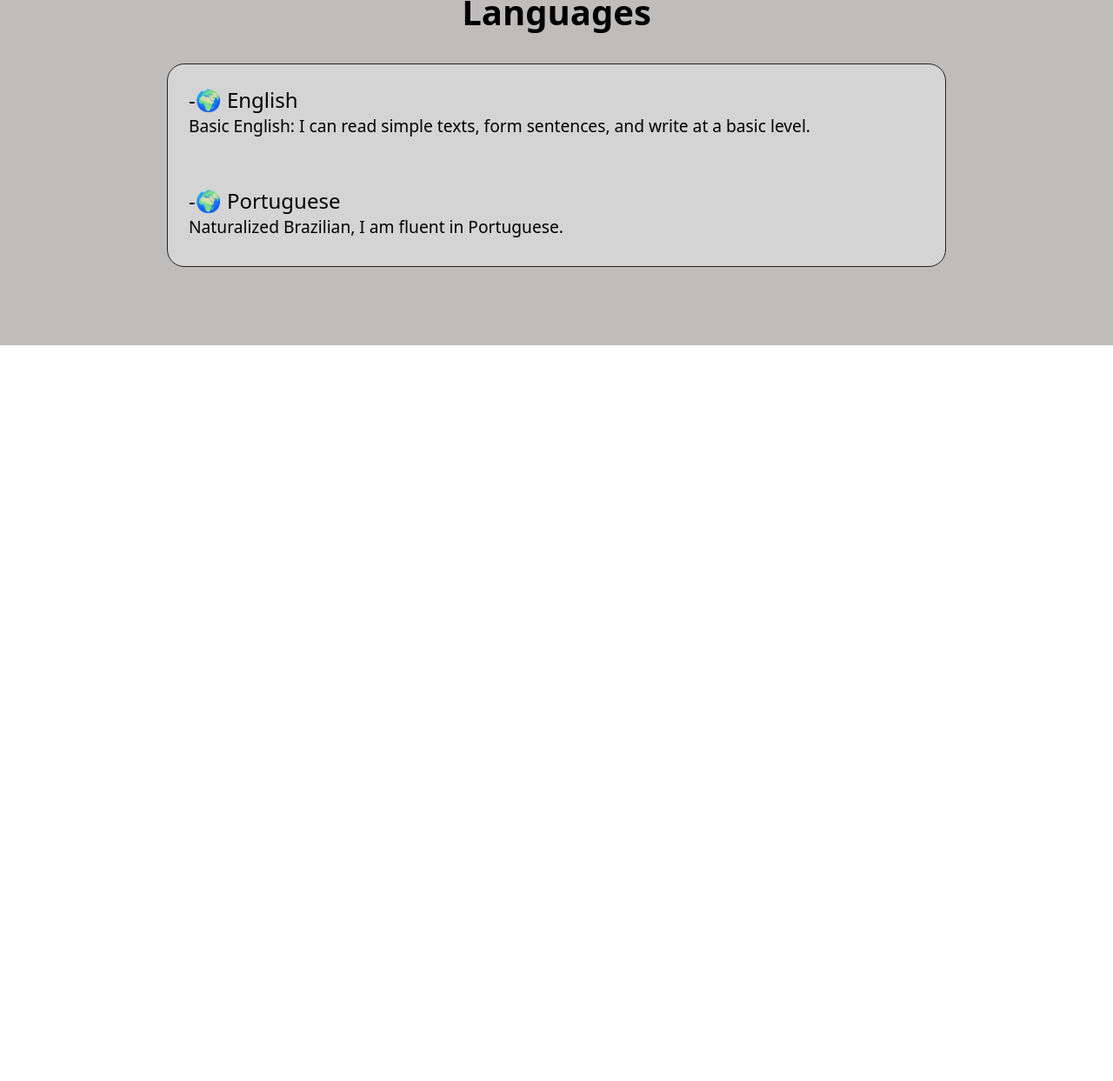
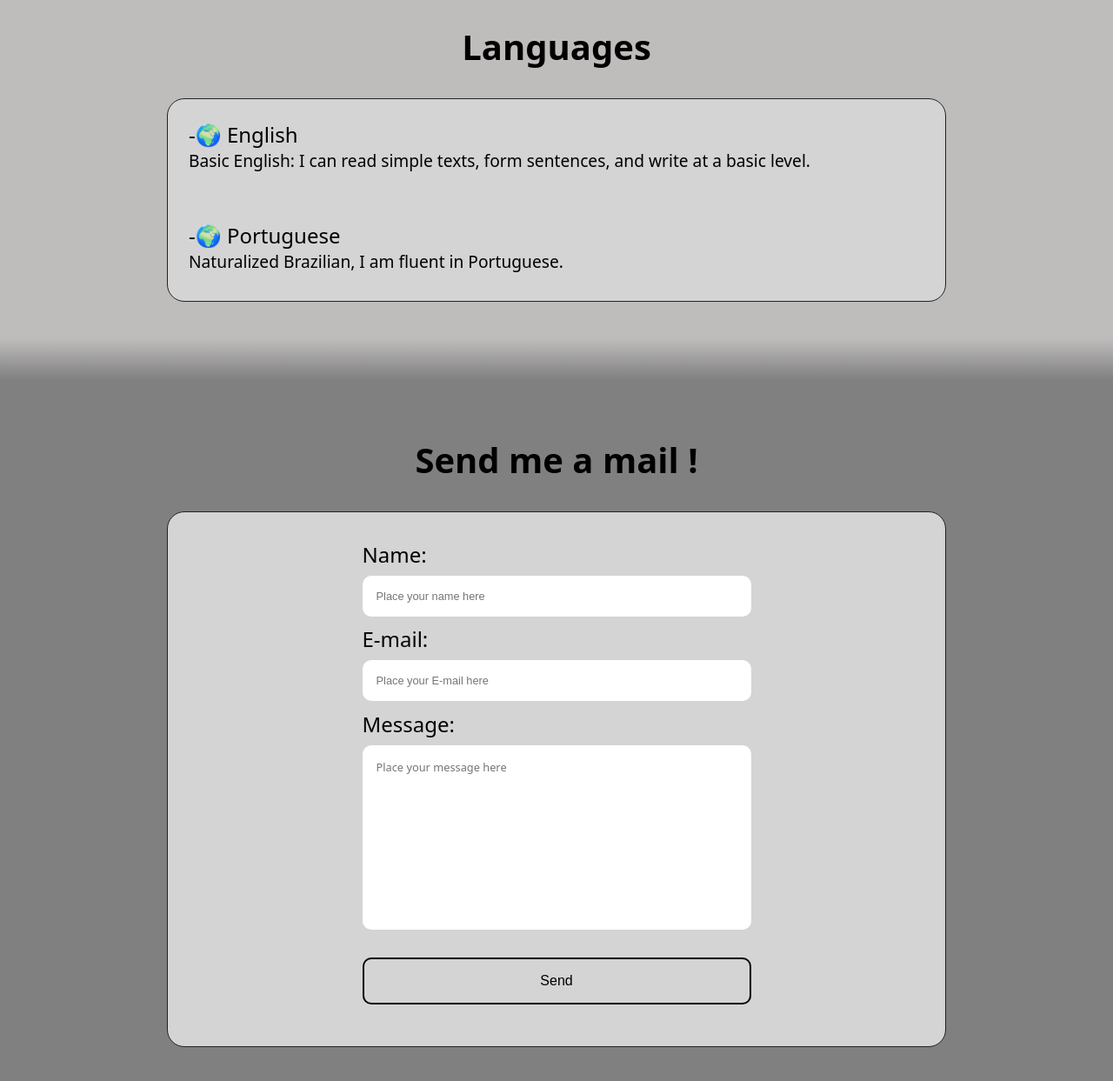
Before and after one commit to Luis-Demarchi/Projeto-Curriculo, a plain HTML site: page Frontend/index.html in a window 1280 px wide. Shown: the part 5832-7075 px from the top of the page at 87% size. Before the commit the page ends 6229 px from the top, so only its background shows below. Drawn offline with Linux system fonts and the light colour scheme.

Commit message:
Added a frontend of contact page

```diff
--- a/Frontend/index.html
+++ b/Frontend/index.html
@@ -21,7 +21,7 @@
                     <li><a href="#experiences">Experiences</a></li>
                     <li><a href="#projects">Projects</a></li>
                     <li><a href="#education">Education</a></li>
-                    <li><a href="">Contact</a></li>
+                    <li><a href="#contact">Contact</a></li>
                 </ul>
             </nav>
         </header>
@@ -376,6 +376,29 @@
                     </div>
                 </div>
             </section>
+            <section id="contact" class="pageContact">
+                <div class="contentPages">
+                    <h1 class="titlePages">Send me a mail !</h1>
+                    <div class="spaceOfContainers">
+                        <div class="containersExperiences">
+                            <div class="contentContainersContact">
+                                <form id="contactForm">
+                                    <label for="name">Name:</label>
+                                    <input type="text" id="name" name="name" placeholder="Place your name here" required>
+
+                                    <label for="email">E-mail:</label>
+                                    <input type="email" id="email" name="email" placeholder="Place your E-mail here" required>
+
+                                    <label for="message">Message:</label>
+                                    <textarea name="message" id="message" placeholder="Place your message here" cols="30" rows="10" required></textarea>
+
+                                    <button type="submit">Send</button>
+                                </form>
+                            </div>
+                        </div>
+                    </div>
+                </div>
+            </section>
         </main>
         <script src="script.js"></script>
     </body>
--- a/Frontend/style.css
+++ b/Frontend/style.css
@@ -16,6 +16,12 @@ a{
 
 strong{
     font-weight: 450;
+}
+
+label{
+    font-weight: 450;
+    font-size: 1.5rem;
+    margin-bottom: 0.5rem;
 }
 
 .text-container p{
@@ -197,6 +203,12 @@ strong{
         padding-top: 10% !important;
         padding-bottom: 25% !important;
     }
+
+    /* Contact page */
+
+    .pageContact form{
+        width: 80% !important;
+    }
 }
 
 /* Navbar*/
@@ -232,7 +244,7 @@ strong{
 
 .pageAboutMe {
     width: 100%;
-    height: 70%;
+    height: 75%;
     background-color: gray;
     padding-top: 10%;
     padding-bottom: 5%;
@@ -609,3 +621,76 @@ strong{
     border: 1.5px solid rgb(34, 34, 34);
     margin-bottom: 2.5rem;
 }
+
+/* changing to page education */
+
+.pageContact{
+    scroll-margin-top: 9vh;
+    width: 100%;
+    background-color: gray;
+    padding-top: 5%;
+    padding-bottom: 7%;
+    position: relative;
+}
+
+.pageContact::before{
+    content: "";
+    position: absolute;
+    top: -3rem;
+    left: 0;
+    width: 100%;
+    height: 3rem;
+    background: linear-gradient(to bottom, rgba(128, 128, 128, 0), gray);
+}
+
+.contentContainersContact{
+    display: flex;
+    align-items: center;
+    justify-content: center;
+}
+
+.pageContact form{
+    display: flex;
+    flex-direction: column;
+    width: 50%;
+    padding-top: 2rem;
+    padding-bottom: 3rem;
+}
+
+.pageContact form input{
+    padding: 1rem;
+    outline: none;
+    border: 0;
+    margin-bottom: 0.6rem;
+    font-size: 0.8rem;
+    transition: all 0.5s;
+    border-radius: 10px;
+}
+
+.pageContact form textarea{
+    padding: 1rem;
+    outline: none;
+    border: 0;
+    font-size: 0.8rem;
+    margin-bottom: 2rem;
+    transition: all 0.5s;
+    border-radius: 10px;
+    font-family: system-ui, -apple-system, BlinkMacSystemFont, 'Segoe UI', Roboto, Oxygen, Ubuntu, Cantarell, 'Open Sans', 'Helvetica Neue', sans-serif;
+    resize: none;
+    width: 100%;
+}
+
+.pageContact form button{
+    padding: 1rem;
+    cursor: pointer;
+    font-size: 1rem;
+    background: transparent;
+    border: 2px solid black;
+    transition: all 0.1s;
+    border-radius: 10px;
+}
+
+.pageContact form button:hover{
+    background: black;
+    color: white;
+}
```
